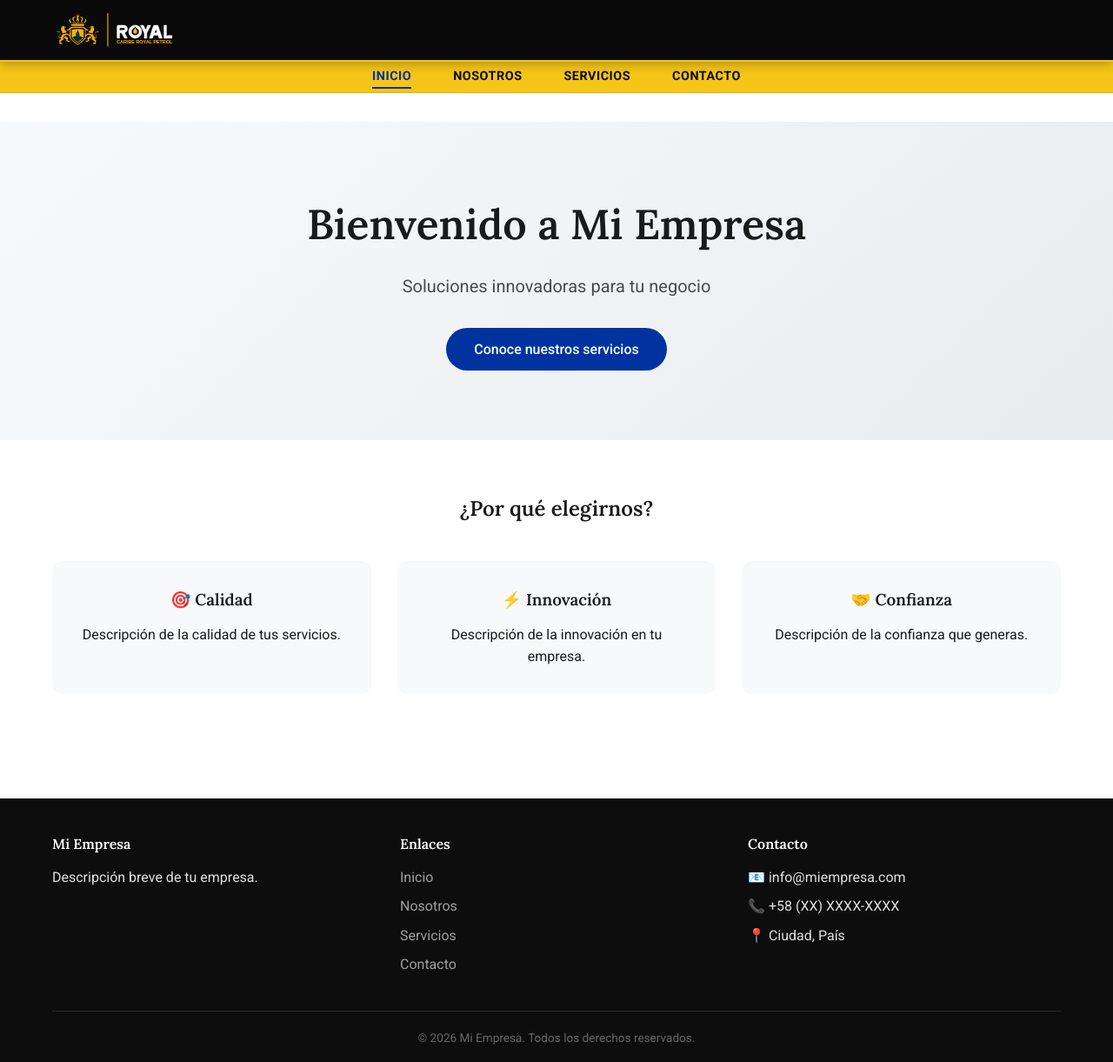
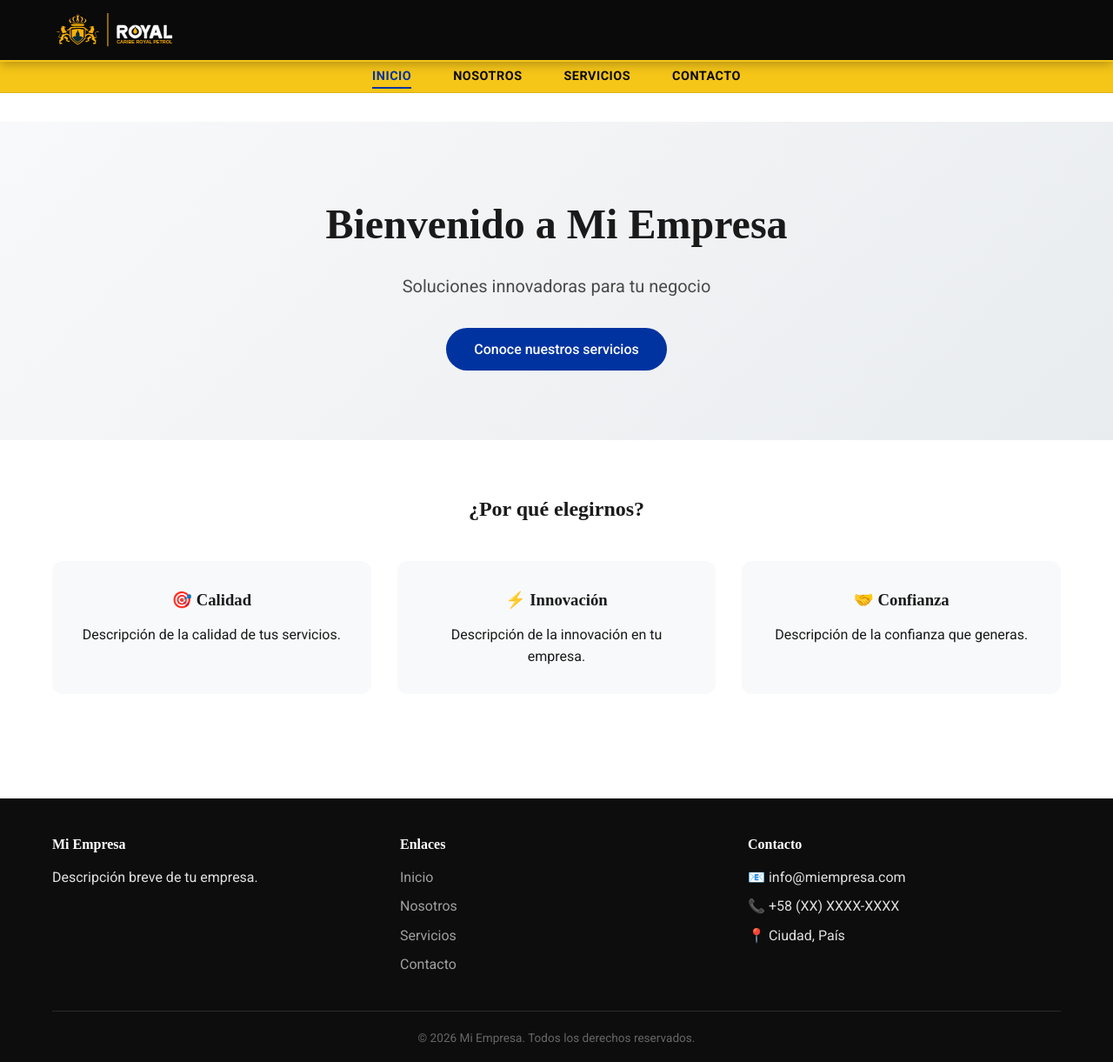
Before and after one commit to ing-nestorgomez/layor, a Jekyll site: the page built from index.html, in a window 1280 px wide and 1221 px high. Shown: the whole window at 87% size. Built offline with Jekyll 4.4.1, drawn with Linux system fonts in a browser that asks for light colours.

Commit message:
Update default.html

```diff
--- a/_layouts/default.html
+++ b/_layouts/default.html
@@ -3,33 +3,14 @@
 <head>
     <meta charset="UTF-8">
     <meta name="viewport" content="width=device-width, initial-scale=1.0">
-
-    <!-- Título dinámico -->
     <title>{% if page.title %}{{ page.title }} | {% endif %}{{ site.title }}</title>
-
-    <!-- Meta descripción -->
-    {% if page.description %}
-        <meta name="description" content="{{ page.description }}">
-    {% else %}
-        <meta name="description" content="{{ site.description }}">
-    {% endif %}
-
-    <!-- Enlace a estilos -->
     <link rel="stylesheet" href="{{ '/assets/css/styles.css' | relative_url }}">
-
-    <!-- Google Fonts (Roboto + Lora) -->
     <link rel="preconnect" href="https://fonts.googleapis.com">
     <link rel="preconnect" href="https://fonts.gstatic.com" crossorigin>
-    <link href="https://fonts.googleapis.com/css2?family=Lora:ital,wght@0,400;0,600;0,700;1,400&family=Roboto:wght@400;500;700&display=swap" rel="stylesheet">
-
-    <!-- Favicon (opcional) -->
-    <link rel="icon" type="image/x-icon" href="{{ '/assets/images/favicon.ico' | relative_url }}">
-
-    <!-- SEO Tag (Jekyll SEO Plugin) -->
-    {% seo %}
+    <link href="https://fonts.googleapis.com/css2?family=Roboto:wght@400;500;700&display=swap" rel="stylesheet">
 </head>
 <body>
-    <!-- Header -->
+    <!-- Header con doble barra -->
     {% include header.html %}
 
     <!-- Contenido principal -->
@@ -40,7 +21,6 @@
     <!-- Footer -->
     {% include footer.html %}
 
-    <!-- Scripts -->
     <script src="{{ '/assets/js/main.js' | relative_url }}"></script>
 </body>
 </html>
```
